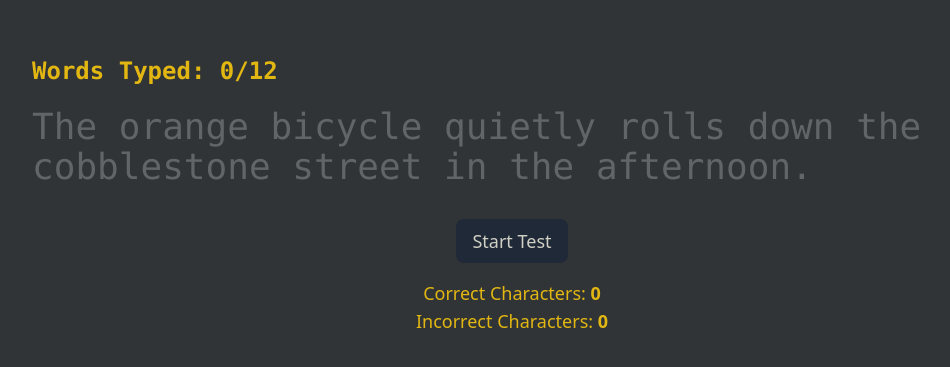
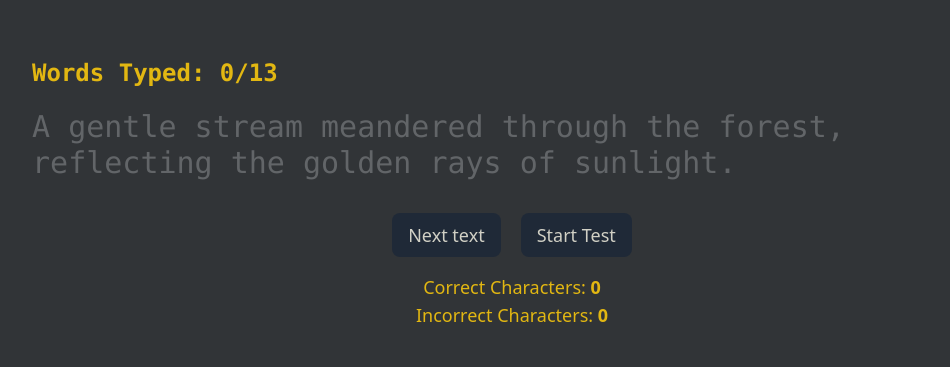
Before and after one commit to Wosten01/Typing-Speed-Trainer, a React (Create React App) app: page / in a window 1280 px wide. Shown: the part 217-584 px from the top of the page, without its empty margins (128-1078 px from the left). Built offline with nearby package versions, Linux system fonts and the light colour scheme.

Commit message:
Added cursor in text. Added restart, next text, rerun buttons.

```diff
--- a/public/index.html
+++ b/public/index.html
@@ -10,34 +10,10 @@
       content="Web site created using create-react-app"
     />
     <link rel="apple-touch-icon" href="%PUBLIC_URL%/logo192.png" />
-    <!--
-      manifest.json provides metadata used when your web app is installed on a
-      user's mobile device or desktop. See https://developers.google.com/web/fundamentals/web-app-manifest/
-    -->
     <link rel="manifest" href="%PUBLIC_URL%/manifest.json" />
-    <!--
-      Notice the use of %PUBLIC_URL% in the tags above.
-      It will be replaced with the URL of the `public` folder during the build.
-      Only files inside the `public` folder can be referenced from the HTML.
-
-      Unlike "/favicon.ico" or "favicon.ico", "%PUBLIC_URL%/favicon.ico" will
-      work correctly both with client-side routing and a non-root public URL.
-      Learn how to configure a non-root public URL by running `npm run build`.
-    -->
-    <title>React App</title>
+    <title>Typing Test Trainer</title>
   </head>
   <body>
-    <noscript>You need to enable JavaScript to run this app.</noscript>
     <div id="root"></div>
-    <!--
-      This HTML file is a template.
-      If you open it directly in the browser, you will see an empty page.
-
-      You can add webfonts, meta tags, or analytics to this file.
-      The build step will place the bundled scripts into the <body> tag.
-
-      To begin the development, run `npm start` or `yarn start`.
-      To create a production bundle, use `npm run build` or `yarn build`.
-    -->
   </body>
 </html>
--- a/src/components/TypingTest.tsx
+++ b/src/components/TypingTest.tsx
@@ -7,6 +7,10 @@ import {
   setIncorrect,
   startTimer,
   endTimer,
+  resetEndTimer,
+  resetInput,
+  newText,
+  regenerateText,
 } from "../store/typingSlice";
 
 const TypingTest: React.FC = () => {
@@ -21,6 +25,27 @@ const TypingTest: React.FC = () => {
     setTestStarted(true);
     dispatch(startTimer());
     inputRef.current?.focus(); // Focus on input
+  };
+
+  const handleRestart = () => {
+    setTestStarted(true);
+    dispatch(startTimer());
+    dispatch(resetEndTimer());
+    dispatch(resetInput());
+    inputRef.current?.focus();
+  };
+
+  const handleNewText = () => {
+    setTestStarted(true);
+    dispatch(startTimer());
+    dispatch(resetEndTimer());
+    dispatch(resetInput());
+    dispatch(newText());
+    inputRef.current?.focus();
+  };
+
+  const handleNextText = () => {
+    dispatch(regenerateText());
   };
 
   useEffect(() => {
@@ -47,43 +72,50 @@ const TypingTest: React.FC = () => {
   const words = text.split("");
   const typedWords = input.split("");
   const wordCount = input.trim().split(/\s+/).filter(Boolean).length;
-  const wordsAmount = text.trim().split(/\s+/).length
+  const wordsAmount = text.trim().split(/\s+/).length;
 
   return (
     <div className="h-screen w-screen flex items-center justify-center bg-dark-background ">
       <div className="max-w-5xl w-full mx-4 p-4">
         <div
-          className={`flex flex-col p-4 text-dark-text bg-dark-background text-4xl font-mono text-left no-copy space-y-5 `}
+          className={`flex flex-col p-4 text-dark-text bg-dark-background text-3xl font-mono  no-copy space-y-5 `}
           onClick={() => inputRef.current?.focus()}
         >
           <p>
-            <span className="font-bold text-dark-accent text-2xl"> {`Words Typed: ${wordCount}/${wordsAmount}`}</span>
+            <span className="font-bold text-dark-accent text-2xl">
+              {" "}
+              {`Words Typed: ${wordCount}/${wordsAmount}`}
+            </span>
           </p>
           <p>
             {words.map((char, index) => {
               const typedChar = typedWords[index] || "";
+              const isLastTypedChar = index === typedWords.length;
+
               return (
                 <span
                   key={index}
-                className={`duration-[175ms] ${
+                  className={`duration-[275ms] ${
                     char === typedChar
                       ? "text-dark-main" // correct symbol
                       : typedChar
                       ? "text-dark-incorrect" // incorrect symbol
-                    : "text-dark-secondary" // uninterred symbol
-                }`}
+                      : "text-dark-secondary" // unentered symbol
+                  } space-x-0`}
                 >
+                  {testStarted && isLastTypedChar && (
+                    <span className="blinking-cursor text-dark-accent">|</span>
+                  )}
                   {char}
                 </span>
               );
             })}
-          {testStarted && (
-            <span className="border-l-2 border-black animate-blink ml-1">
-              &nbsp;
+            {testStarted && typedWords.length === words.length && (
+              <span className="blinking-cursor text-dark-accent p-0 m-0">
+                |
               </span>
             )}
           </p>
-
         </div>
 
         <input
@@ -95,14 +127,38 @@ const TypingTest: React.FC = () => {
           autoFocus
         />
 
-        <div className="mt-4 text-center">
-          {!testStarted && (
+        <div className="mt-4 text-center flex flex-col justify-center">
+          <div className="flex justify-center gap-x-5">
+            <button
+              onClick={handleNextText}
+              className="text-lg bg-gray-800 text-dark-main px-4 py-2 rounded-lg hover:bg-gray-900 transition duration-300"
+            >
+              Next text
+            </button>
+            {!testStarted && !(endTime > 0) && (
               <button
                 onClick={handleStart}
                 className="text-lg bg-gray-800 text-dark-main px-4 py-2 rounded-lg hover:bg-gray-900 transition duration-300"
               >
                 Start Test
               </button>
+            )}
+          </div>
+          {endTime > 0 && (
+            <span className="flex justify-center gap-x-10">
+              <button
+                onClick={handleRestart}
+                className="text-lg bg-gray-800 text-dark-main px-4 py-2 rounded-lg hover:bg-gray-900 transition duration-300"
+              >
+                Restart Test
+              </button>
+              <button
+                onClick={handleNewText}
+                className="text-lg bg-gray-800 text-dark-main px-4 py-2 rounded-lg hover:bg-gray-900 transition duration-300"
+              >
+                New Text
+              </button>
+            </span>
           )}
           <div className="text-lg mt-4 text-dark-accent">
             <p>
@@ -116,10 +172,9 @@ const TypingTest: React.FC = () => {
           </div>
           {endTime > 0 && (
             <p className="mt-4 text-lg font-semibold text-dark-accent">
-              WPM:{" "}
-              {(
+              {`WPM: ${(
                 text.split(" ").length / ((endTime - startTime) / 60000) || 0
-              ).toFixed(2)}
+              ).toFixed(2)}`}
             </p>
           )}
         </div>
--- a/src/data/Phrases.ts
+++ /dev/null
@@ -1,17 +0,0 @@
-export const typingPhrases = [
-    "The orange bicycle quietly rolls down the cobblestone street in the afternoon.",
-    "Clouds drift slowly across the vast, blue sky over a peaceful meadow.",
-    "A small cat sits comfortably on a windowsill, watching the world outside.",
-    "Brightly colored balloons floated gently away, disappearing into the clear, sunny sky.",
-    "The ancient book rested on the wooden shelf, gathering dust over the years.",
-    "A distant train whistle echoed through the quiet, empty valley in the twilight.",
-    "Leaves rustled softly in the breeze, creating a calming, natural symphony.",
-    "The old lighthouse stood tall against the backdrop of a fading sunset horizon.",
-    "Candles flickered warmly in the dark room, casting playful shadows on the walls.",
-    "A gentle stream meandered through the forest, reflecting the golden rays of sunlight."
-];
-
-export const getRandomPhrase = () => {
-    const randomIndex = Math.floor(Math.random() * typingPhrases.length);
-    return typingPhrases[randomIndex];
-};
--- /dev/null
+++ b/src/data/phrase.ts
@@ -0,0 +1,18 @@
+export const typingPhrases = [
+    // "The orange bicycle quietly rolls down the cobblestone street in the afternoon.",
+    // "Clouds drift slowly across the vast, blue sky over a peaceful meadow.",
+    // "A small cat sits comfortably on a windowsill, watching the world outside.",
+    // "Brightly colored balloons floated gently away, disappearing into the clear, sunny sky.",
+    // "The ancient book rested on the wooden shelf, gathering dust over the years.",
+    // "A distant train whistle echoed through the quiet, empty valley in the twilight.",
+    // "Leaves rustled softly in the breeze, creating a calming, natural symphony.",
+    // "The old lighthouse stood tall against the backdrop of a fading sunset horizon.",
+    // "Candles flickered warmly in the dark room, casting playful shadows on the walls.",
+    "A gentle stream meandered through the forest, reflecting the golden rays of sunlight.",
+    "test test"
+];
+
+export const getRandomPhrase = () => {
+    const randomIndex = Math.floor(Math.random() * typingPhrases.length);
+    return typingPhrases[randomIndex];
+};
--- a/src/index.css
+++ b/src/index.css
@@ -8,3 +8,17 @@
   -moz-user-select: none; /* Отключает выделение текста в Firefox */
   -ms-user-select: none; /* Отключает выделение текста в Internet Explorer */
 }
+
+.blinking-cursor {
+  animation: blink 0.9s ease-in-out infinite;
+  display: inline-block;
+}
+
+@keyframes blink {
+  0%, 100% {
+    opacity: 0.7;
+  }
+  50% {
+    opacity: 0;
+  }
+}
--- a/src/store/typingSlice.ts
+++ b/src/store/typingSlice.ts
@@ -1,5 +1,5 @@
 import { createSlice, PayloadAction } from "@reduxjs/toolkit";
-import { getRandomPhrase } from "../data/Phrases";
+import { getRandomPhrase } from "../data/phrase";
 
 interface CountPayload {
   num: number;
@@ -8,7 +8,7 @@ interface CountPayload {
 const typingSlice = createSlice({
   name: "typing",
   initialState: {
-    text:  getRandomPhrase(),
+    text: getRandomPhrase(),
     input: "",
     correct: 0,
     incorrect: 0,
@@ -19,7 +19,7 @@ const typingSlice = createSlice({
     setInput: (state, action) => {
       state.input = action.payload;
     },
-    setCorrect: (state,  action: PayloadAction<CountPayload>) => {
+    setCorrect: (state, action: PayloadAction<CountPayload>) => {
       state.correct = action.payload.num;
     },
     setIncorrect: (state, action: PayloadAction<CountPayload>) => {
@@ -31,10 +31,32 @@ const typingSlice = createSlice({
     endTimer: (state) => {
       state.endTime = Date.now();
     },
+    resetEndTimer: (state) => {
+      state.endTime = 0;
+    },
+    resetInput: (state) => {
+      state.input = "";
+    },
+    regenerateText: (state) => {
+      state.text = getRandomPhrase();
+    },
+    newText: (state) => {
+      state.input = "";
+      typingSlice.caseReducers.regenerateText(state);
+    },
   },
 });
 
-export const { setInput, setCorrect, setIncorrect, startTimer, endTimer } = typingSlice.actions;
+export const {
+  setInput,
+  setCorrect,
+  setIncorrect,
+  startTimer,
+  endTimer,
+  resetEndTimer,
+  newText,
+  resetInput,
+  regenerateText,
+} = typingSlice.actions;
 
-
-export default typingSlice.reducer
+export default typingSlice.reducer;
```
Lines whose indentation alone changed are shown as unchanged.
